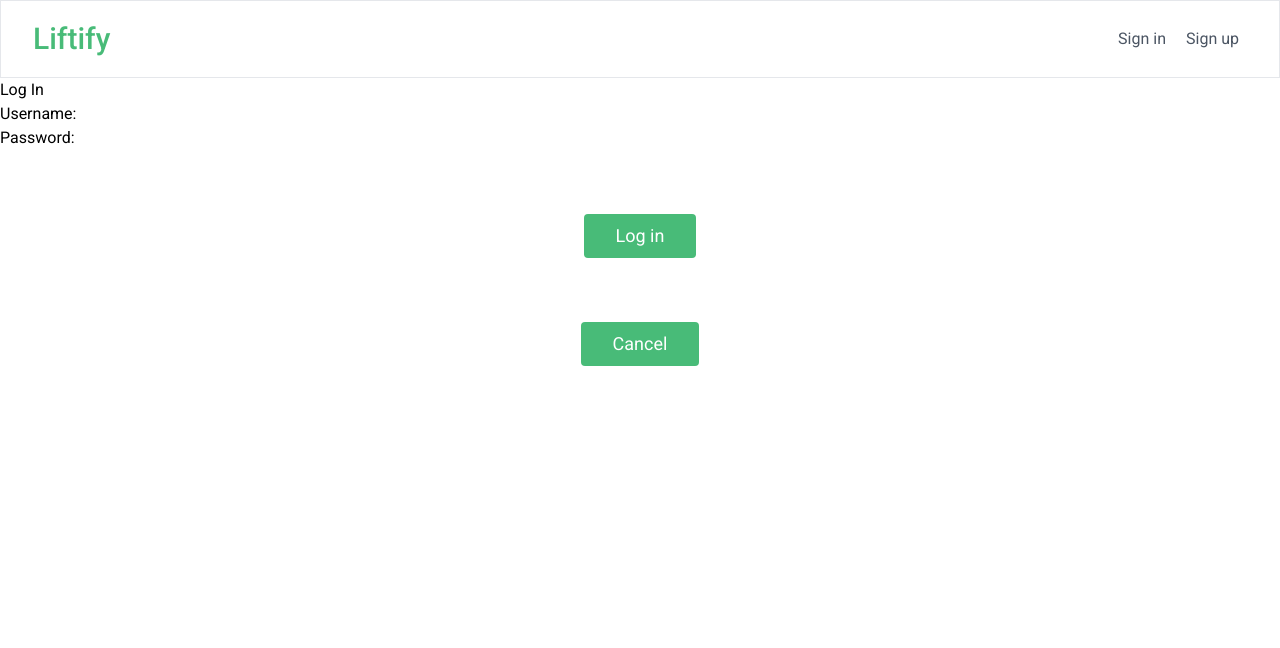
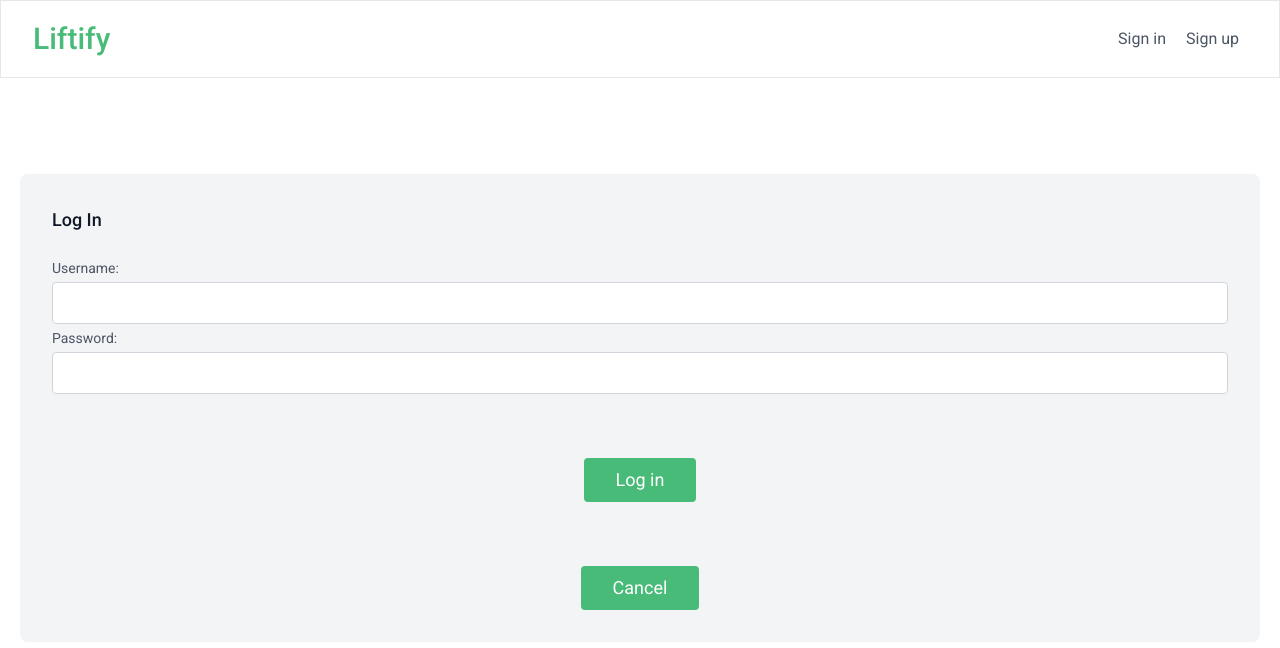
Before and after one commit to sreyesg/liftify-front-end, a React (Vite) app: page /signin in a window 1280 px wide. Shown: the top 648 px of the page. Built offline with nearby package versions, Linux system fonts and the light colour scheme; no server answers.

Commit message:
Add css to application's form

```diff
--- a/src/components/RoutineForm/RoutineForm.jsx
+++ b/src/components/RoutineForm/RoutineForm.jsx
@@ -34,20 +34,25 @@ const RoutineForm = (props) => {
     const { title, category } = formData
 
     return (
-        <main>
+        <section>
+            <div className="container px-5 py-24 mx-auto flex flex-wrap items-center">
+                <div className="form-div">
+
                     <form onSubmit={handlesubmit}>
                         <h1>{routineId ? "Edit Routine":"New Routine"}</h1>
-                <label htmlFor="title">Routine Title:</label>
+                        <label htmlFor="title" className="form-label">Routine Title:</label>
                         <input
                         required
+                        className="form-input"
                         type="text"
                         name="title"
                         value={title}
                         id="title"
                         onChange={handleChange} />
-                <label htmlFor="Category">Routine Category:</label>
+                        <label htmlFor="Category" className="form-label">Routine Category:</label>
                         <select
                         required
+                        className="form-input"
                         name="category"
                         value={category}
                         id="category"
@@ -60,7 +65,10 @@ const RoutineForm = (props) => {
                         </select>
                         <button type="submit">SUBMIT</button>
                     </form>
-        </main>
+
+                </div>
+            </div>
+        </section>
     )
 }
 
--- a/src/components/SignupForm/SignUpForm.jsx
+++ b/src/components/SignupForm/SignUpForm.jsx
@@ -43,42 +43,42 @@ const SignupForm = (props) => {
         return !(username && hashedPassword && hashedPassword === confirmPassword && email )
     }
     return(
-        <section className="text-gray-600 body-font">
+        <section className="text-gray-600 font-body">
             <div className="container px-5 py-24 mx-auto flex flex-wrap items-center">
                 <div className="bg-gray-100 rounded-lg p-8 flex flex-col md:ml-auto w-full mt-10 md:mt-0">
 
                 <h1 className="text-gray-900 text-lg font-medium title-font mb-5">Sign up</h1>
                 <form onSubmit={handleSubmit} >
-                    <label htmlFor="username" className="leading-7 text-sm text-gray-600">Username:</label>
+                    <label htmlFor="username" className="form-label">Username:</label>
                     <input
-                        className="w-full bg-white rounded border border-gray-300 focus:border-indigo-500 focus:ring-2 focus:ring-indigo-200 text-base outline-none text-gray-700 py-1 px-3 leading-8 transition-colors duration-200 ease-in-out"
+                        className="form-input"
                         type="text"
                         value={username}
                         name="username"
                         id="username"
                         onChange={handleChange}
                     />
-                    <label className="leading-7 text-sm text-gray-600" htmlFor="password">Password:</label>
+                    <label className="form-label" htmlFor="password">Password:</label>
                     <input
-                    className="w-full bg-white rounded border border-gray-300 focus:border-indigo-500 focus:ring-2 focus:ring-indigo-200 text-base outline-none text-gray-700 py-1 px-3 leading-8 transition-colors duration-200 ease-in-out"
+                    className="form-input"
                     type="password"
                     name="hashedPassword"
                     value={hashedPassword}
                     id="password"
                     onChange={handleChange}
                     />
-                    <label htmlFor="confirmPassword">Confirm Password:</label>
+                    <label htmlFor="confirmPassword" className="form-label">Confirm Password:</label>
                     <input
-                    className="w-full bg-white rounded border border-gray-300 focus:border-indigo-500 focus:ring-2 focus:ring-indigo-200 text-base outline-none text-gray-700 py-1 px-3 leading-8 transition-colors duration-200 ease-in-out"
+                    className="form-input"
                     type="password"
                     name="confirmPassword"
                     value={confirmPassword}
                     id="confirmPassword"
                     onChange={handleChange}
                     />
-                    <label htmlFor="email">Email:</label>
+                    <label htmlFor="email" className="form-label">Email:</label>
                     <input
-                    className="w-full bg-white rounded border border-gray-300 focus:border-indigo-500 focus:ring-2 focus:ring-indigo-200 text-base outline-none text-gray-700 py-1 px-3 leading-8 transition-colors duration-200 ease-in-out"
+                    className="form-input"
                     type="email"
                     name="email"
                     value={email}
--- a/src/components/signinForm/SigninForm.jsx
+++ b/src/components/signinForm/SigninForm.jsx
@@ -35,14 +35,17 @@ const signinForm = (props) => {
 
 
     return (
-        <main>
-            <h1>Log In</h1>
+        <section className="text-gray-600 font-body">
+            <div className="container px-5 py-24 mx-auto flex flex-wrap items-center">
+                <div className="bg-gray-100 rounded-lg p-8 flex flex-col md:ml-auto w-full mt-10 md:mt-0">
+                    <h1 className="text-gray-900 text-lg font-medium title-font mb-5">Log In</h1>
 
                     <form onSubmit={handleSubmit}>
 
                         <div>
-                    <label htmlFor="username">Username: </label>
+                            <label htmlFor="username" className="form-label">Username: </label>
                             <input
+                            className="form-input"
                             type="text"
                             name="username"
                             value={username}
@@ -50,8 +53,9 @@ const signinForm = (props) => {
                             onChange={handleChange} />
                         </div>
                         <div>
-                    <label htmlFor="hashedPassword">Password: </label>
+                            <label htmlFor="hashedPassword" className="form-label">Password: </label>
                             <input
+                            className="form-input"
                             type="password"
                             name="hashedPassword"
                             value={hashedPassword}
@@ -63,7 +67,11 @@ const signinForm = (props) => {
                             <button>Cancel</button>
                         </Link>
                     </form>
-        </main>
+
+                </div>
+
+            </div>
+        </section>
     )
 }
 
--- a/src/index.css
+++ b/src/index.css
@@ -13,6 +13,16 @@ h2 {
 button {
   @apply flex mx-auto mt-16 text-white bg-primary border-0 py-2 px-8 focus:outline-none hover:bg-secondary rounded text-lg
 }
+.form-label {
+  @apply leading-7 text-sm text-gray-600
+}
+.form-input {
+  @apply w-full bg-white rounded border border-gray-300 focus:border-indigo-500 focus:ring-2 focus:ring-indigo-200 text-base outline-none text-gray-700 py-1 px-3 leading-8 transition-colors duration-200 ease-in-out
+}
+.form-div {
+  @apply bg-gray-100 rounded-lg p-8 flex flex-col md:ml-auto w-full mt-10 md:mt-0
+}
+
 /*
 :root {
   font-family: Inter, system-ui, Avenir, Helvetica, Arial, sans-serif;
```
Lines whose indentation alone changed are shown as unchanged.
